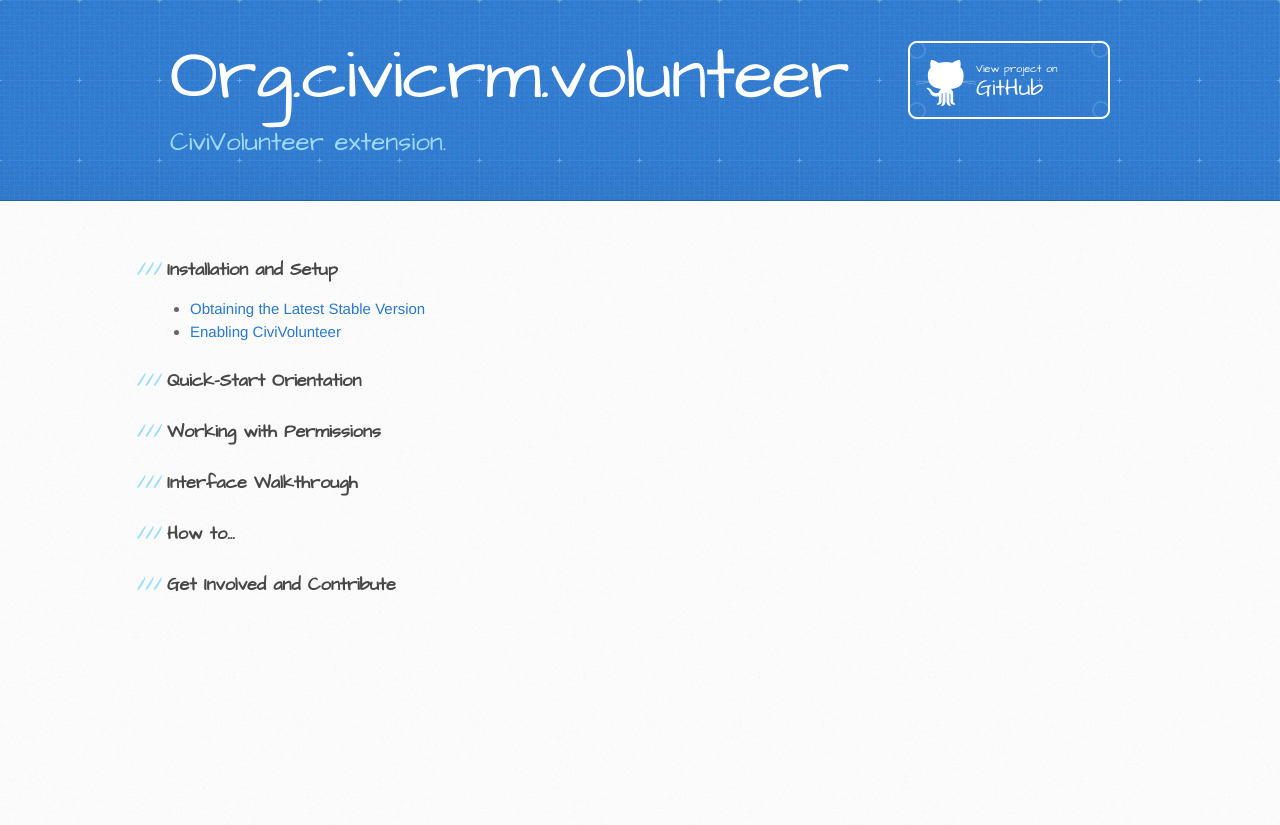
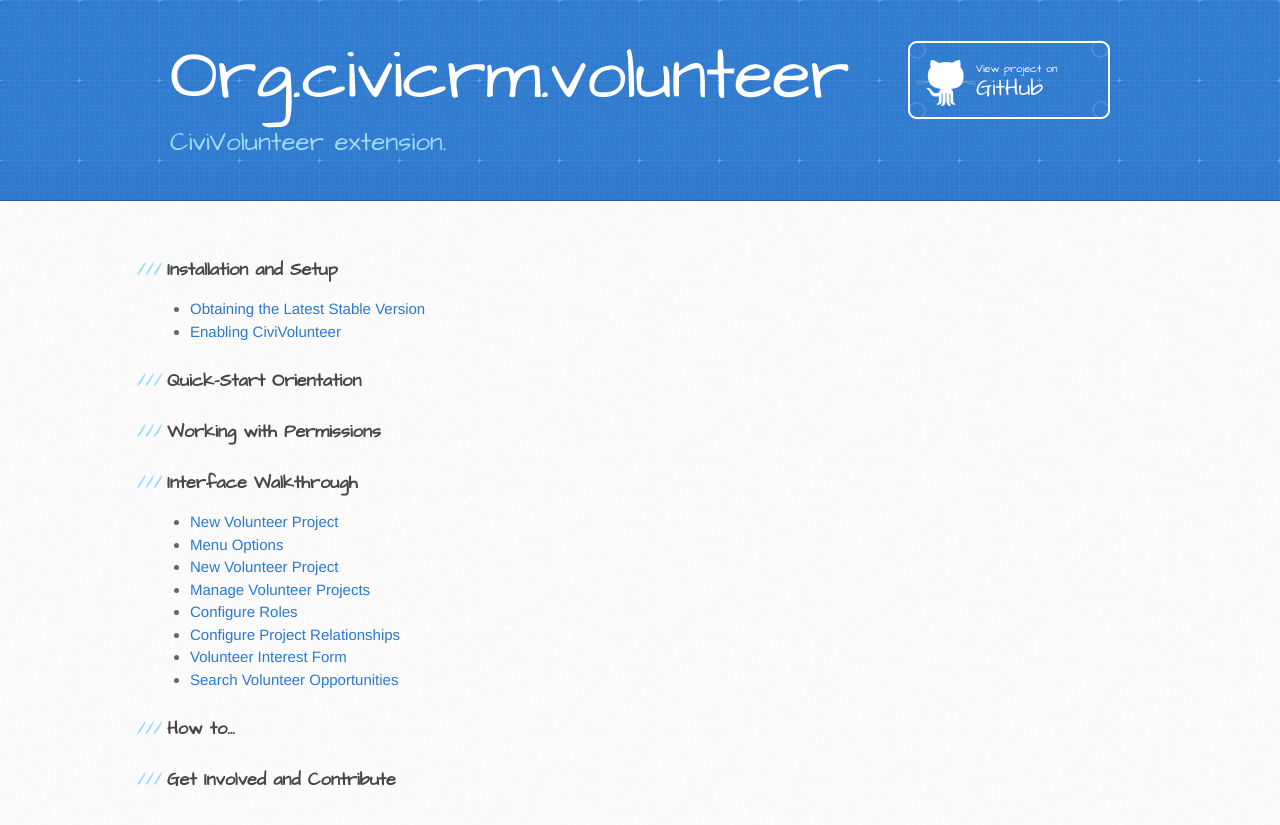
Before and after one commit to civicrm/org.civicrm.volunteer, a Jekyll site: the page built from docs/index.html, in a window 1280 px wide. Shown: the top 825 px of the page. Built offline with Jekyll 4.4.1, drawn with Linux system fonts in a browser that asks for light colours.

Commit message:
NYCCAH-67: Copied remaining Wiki content and reformatted to HTML. Kept structure for Interface Walkthrough.

```diff
--- /dev/null
+++ b/docs/040-new-volunteer-project.html
@@ -0,0 +1,49 @@
+---
+categories: [interface-walkthrough]
+layout: page
+title: New Volunteer Project
+---
+
+[new-volunter-project-screen.png]
+
+On this screen, a new project can be created, complete with:
+* **Project Title** (required identifier)
+* **Project Description**
+* **Campaign** (option to associate with a [CiviCRM Campaign](http://book.civicrm.org/user/campaign/what-is-civicampaign/))
+
+* **Location**:
+
+Select from a list, or _Create a new location_ for the project. If selected from a list, there is the option to _Edit Location_, which will be permanently saved after clicking **Save and Done**.)
+
+There is also the ability to enable **Is this Project Active?**
+This option is enabled (checked) by default.
+
+Disabling (un-checking) this option) will make the project invisible
+to potential volunteers searching for volunteer opportunities.
+
+This is potentially useful for projects that are still in the planning phase, which should not allow potential volunteers to sign up, just yet.
+
+* **Relationships: Owner, Manager, Beneficiary**
+
+These relationships are specific to CiviVolunteer, and are self-documented on this screen as to their intended usage. If necessary, [learn how CiviCRM handles Relationships](http://book.civicrm.org/user/organising-your-data/relationships/).
+
+* **Volunteer Registration**
+
+* **The first selection menu** is a list of [CiviCRM Profiles](http://book.civicrm.org/user/organising-your-data/profiles/), and few special profiles that have been added specifically for CiviVolunteer (such as Volunteer Sign Up).
+
+The magnifying glass icon to the right allows a quick preview of the resulting form from that selected Profile.
+
+* **Use For:** Individual Registration, Group Registration, or Both
+
+_Individual Registration_ will use the selected Profile to collect information when registering a single Individual.
+
+_Group Registration_ will use the selected Profile to collect information when registering multiple Individuals on the same page.
+
+_Both_ will use the the selected Profile for all volunteer sign-ups, whether through Individual or Group registration.
+
+* add another profile
+
+CiviVolunteer will allow as many Profiles as desired for a single Volunteer Project, configured individually via the **Use For:** options. Profiles can be added or removed from this page.
+
+Clicking **Save and Done** will save the Project and take the user to the **Manage Volunteer Projects** screen.
+Clicking **Continue** will save the Project and take the user to the **Needs** screen, which can also be accessed from **Manage Volunteer Projects** > **Define Needs**.
--- /dev/null
+++ b/docs/300-interface-overview.html
@@ -0,0 +1,22 @@
+---
+categories: [interface-walkthrough]
+layout: page
+title: Menu Options
+---
+
+<p>After enabling the CiviVolunteer CiviCRM Extension, the new "Volunteer" menu may be seen:</p>
+<p><img src="screenshots/volunteers-menu.png" alt="Volunteer Menu Options" /><p/>
+
+<p>The menu contains the following options:</p>
+<ul>
+  <li>New Volunteer Project</li>
+  <li>Manage Volunteer Projects</li>
+  <li>Configure Roles</li>
+  <li>Configure Project Relationships</li>
+  <li>Volunteer Interest Form</li>
+  <li>Search for Volunteer Opportunities</li>
+</ul>
+
+<p>This is a brief walkthrough of the functionality made possible
+through each of these menu items and their resulting pages or dialogs.
+</P>
--- /dev/null
+++ b/docs/310-new-volunteer-project.html
@@ -0,0 +1,70 @@
+---
+categories: [interface-walkthrough]
+layout: page
+title: New Volunteer Project
+---
+
+
+<p>From the <b>Volunteer</b> meenu, clicking on <b>New Volunteer Project</b> yields:</p>
+<p><img src="screenshots/new-volunter-project-screen.png" alt="New Volunteer Project Screen" /><p/>
+
+
+On this screen, a new project can be created, complete with:
+<ul>
+  <li><b>Project Title</b> (required identifier)</li>
+  <li><b>Project Description</b></li>
+  <li><b>Campaign</b> (option to associate with a <a href="http://book.civicrm.org/user/campaign/what-is-civicampaign">CiviCRM Campaign</a></li>
+</ul>
+
+<ul>
+  <li><b>Location</b>:</li>
+</ul>
+
+<p>Select from a list, or <em>Create a new location</em> for the project. If selected from a list, there is the option to <em>Edit Location</em>, which will be permanently saved after clicking <b>Save and Done</b>.)</p>
+
+<p>There is also the ability to enable <b>Is this Project Active?</b>
+This option is enabled (checked) by default. </p>
+
+<p>Disabling (un-checking) this option) will make the project invisible
+to potential volunteers searching for volunteer opportunities.</p>
+
+<p>This is potentially useful for projects that are still in the planning phase, which should not allow potential volunteers to sign up, just yet.</p>
+
+<ul>
+  <li><b>Relationships: Owner, Manager, Beneficiary</b></li>
+</ul>
+
+<p>These relationships are specific to CiviVolunteer, and are self-documented on this screen as to their intended usage. If necessary, [learn how CiviCRM handles Relationships](http://book.civicrm.org/user/organising-your-data/relationships/).</p>
+
+<ul>
+  <li><b>Volunteer Registration</b></li>
+</ul>
+
+<ul>
+  <li><b>The first selection menu</b> is a list of [CiviCRM Profiles](http://book.civicrm.org/user/organising-your-data/profiles/), and few special profiles that have been added specifically for CiviVolunteer (such as Volunteer Sign Up).</li>
+</ul>
+
+<p>The magnifying glass icon to the right allows a quick preview of the resulting form from that selected Profile.</p>
+
+<ul>
+  <li><b>Use For:</b> Individual Registration, Group Registration, or Both</li>
+</ul>
+
+<p><em>Individual Registration</em> will use the selected Profile to collect information when registering a single Individual.</p>
+
+<p><em>Group Registration</em> will use the selected Profile to collect information when registering multiple Individuals on the same page.</p>
+
+<p><em>Both</em> will use the the selected Profile for all volunteer sign-ups, whether through Individual or Group registration.</p>
+
+<ul>
+  <li>add another profile</li>
+</ul>
+
+<p>CiviVolunteer will allow as many Profiles as desired for a single Volunteer Project,
+  configured individually via the <b>Use For:</b> options. Profiles can be added or removed from this page.
+</p>
+
+<p>Clicking <b>Save and Done</b> will save the Project and take the user to the <b>Manage Volunteer Projects</b> screen.</p>
+
+<p>Clicking <b>Continue</b> will save the Project and take the user to the <b>Needs</b> screen, which can also be accessed from <b>Manage Volunteer Projects</b> > <b>Define Needs</b>.
+</p>
--- /dev/null
+++ b/docs/320-manage-volunteer-projects.html
@@ -0,0 +1,5 @@
+---
+categories: [interface-walkthrough]
+layout: page
+title: Manage Volunteer Projects
+---
--- /dev/null
+++ b/docs/330-configure-roles.html
@@ -0,0 +1,5 @@
+---
+categories: [interface-walkthrough]
+layout: page
+title: Configure Roles
+---
--- /dev/null
+++ b/docs/340-configure-project-relns.html
@@ -0,0 +1,5 @@
+---
+categories: [interface-walkthrough]
+layout: page
+title: Configure Project Relationships
+---
--- /dev/null
+++ b/docs/350-volunteer-interest.html
@@ -0,0 +1,5 @@
+---
+categories: [interface-walkthrough]
+layout: page
+title: Volunteer Interest Form
+---
--- /dev/null
+++ b/docs/360-search-volunteer-ops.html
@@ -0,0 +1,5 @@
+---
+categories: [interface-walkthrough]
+layout: page
+title: Search Volunteer Opportunities
+---
--- a/docs/index.html
+++ b/docs/index.html
@@ -19,6 +19,15 @@ layout: default
   <h3>Working with Permissions</h3>
 
   <h3>Interface Walkthrough</h3>
+  <ul>
+    {% for p in site.pages %}
+      {% if p.categories contains 'interface-walkthrough' %}
+        <li>
+          <a href="{{ p.url | prepend: site.baseurl }}">{{p.title}}</a>
+        </li>
+      {% endif %}
+    {% endfor %}
+  </ul>
 
   <h3>How to...</h3>
 
```
